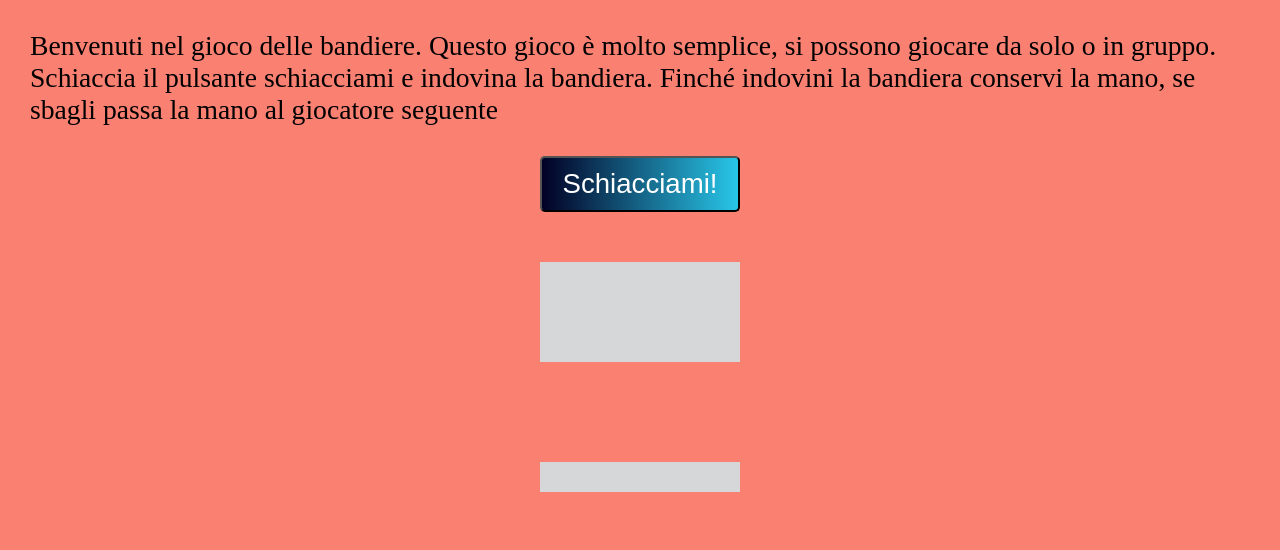
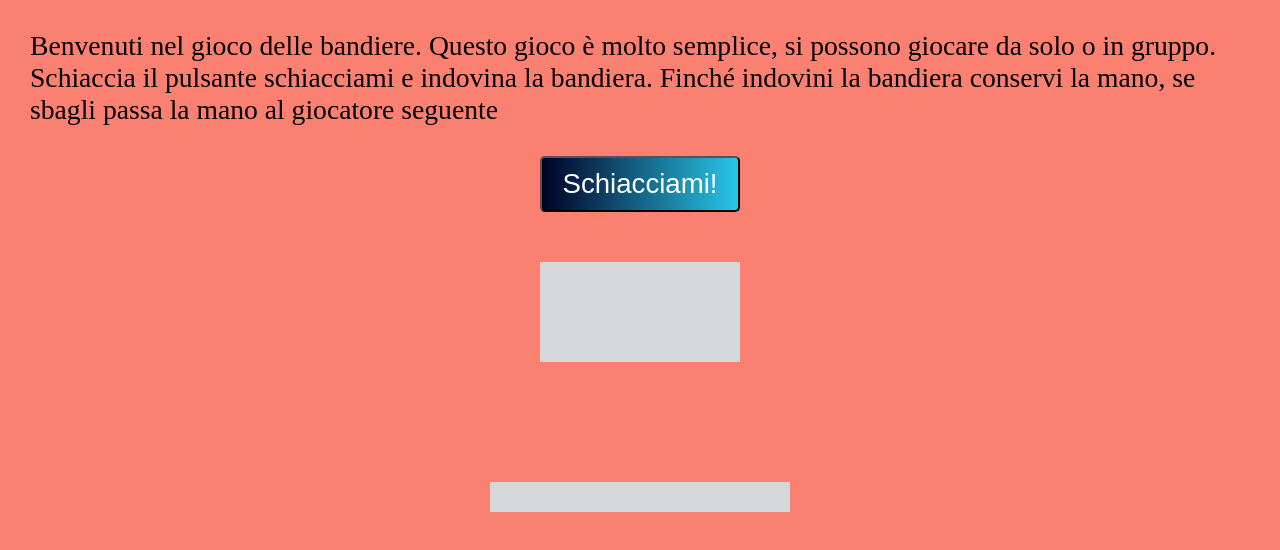
Before and after one commit to sergyth/bandieras, a plain HTML site: page index.html in a window 1280 px wide. Drawn offline with Linux system fonts and the light colour scheme.

Commit message:
modification font-size de bandiera-name

```diff
--- a/style.css
+++ b/style.css
@@ -39,12 +39,12 @@ body{
 
 }
 .bandiera-name{
-   width: 200px;
+   width: 300px;
    height: 30px;
    margin: 0 auto;
-   margin-top: 100px;
+   margin-top: 120px;
    background: #d6d7d8;
-   font-size: 0.5em;
+   font-size: 0.8em;
    text-align: center;
   display: flex;
   align-items: center;
```
